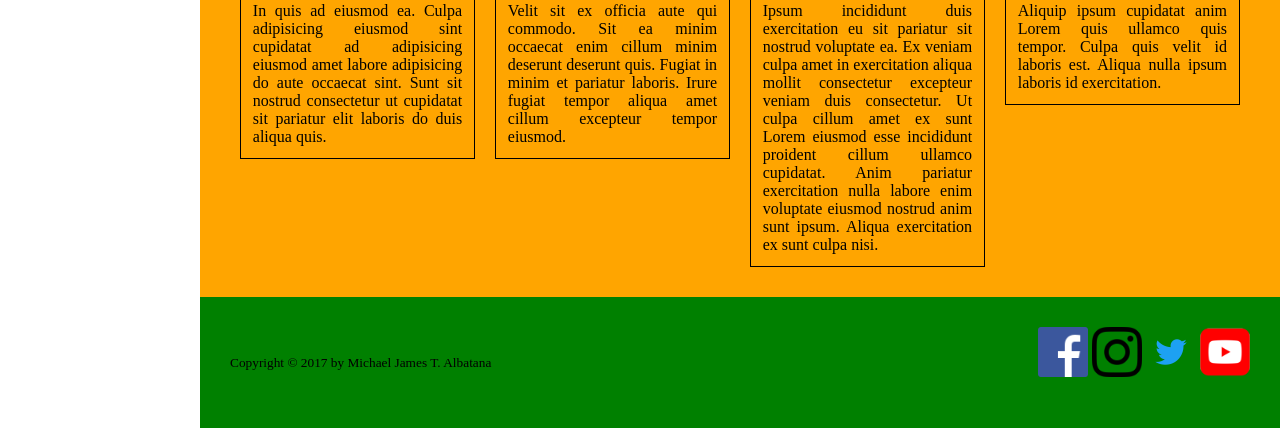
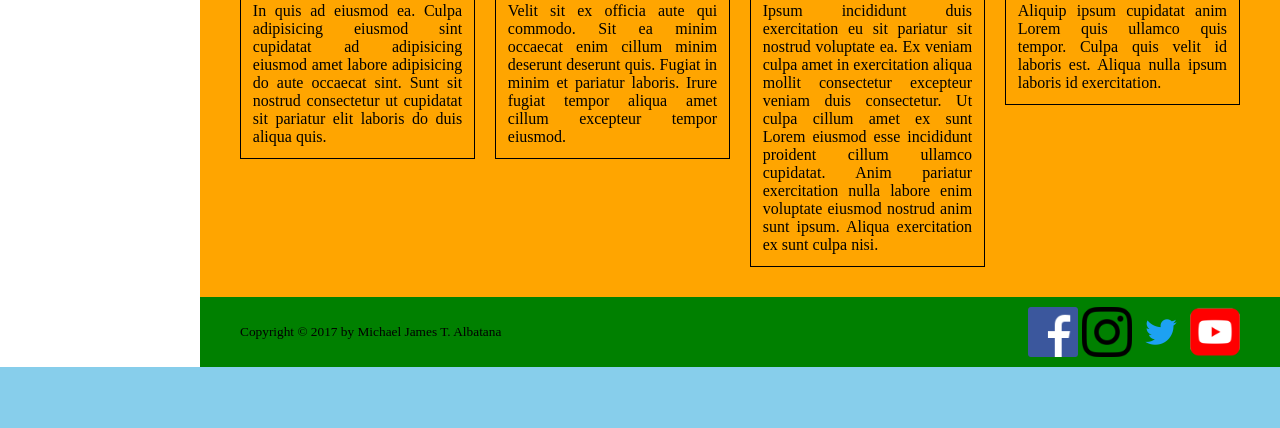
Before and after one commit to x2zatzz/b3nc-albatana-michaeljames, a PHP site: page /mod02-12/index.html in a window 1280 px wide. Shown: the part 2849-3277 px from the top of the page. After the commit the page ends 3216 px from the top, so only its background shows below. Run offline with PHP 8.4, Linux system fonts and the light colour scheme.

Commit message:
regular commit

```diff
--- a/mod02-12/css/style.css
+++ b/mod02-12/css/style.css
@@ -109,16 +109,26 @@ ul{
   margin: auto 5% 5%;
   text-align: justify;
 }
+/* footer section ----------- */
 .footer{
   background-color: green;
   min-height: 70px;
-  line-height: 70px;
-  padding: 0 auto 0 auto
+  /* line-height: 35px; */
+  padding: 10px 40px 10px 40px;
+  clear: both;
+  display: block;
 }
 .contact{
   float: right;
-  vertical-align: middle;
-
+  /* vertical-align: middle; */
+  height: 100%;
+  display: block;
+}
+small{
+  float: left;
+  display: block;
+  height: 50px;
+  line-height: 50px;
 }
 img[alt*="Social"]{
   width: 50px;
@@ -126,8 +136,6 @@ img[alt*="Social"]{
   /* border: 1px solid black; */
   /* border-radius: 50%; */
 }
-
-
 .services img,
 .gallery img{
   width: 100%;
--- a/mod02-12/index.html
+++ b/mod02-12/index.html
@@ -15,24 +15,24 @@
 
       </div><!-- ############################################################################# -->
       <ul>
-        <li><a href="#banner">Home</a></li>
-        <li><a href="#about">About</a></li>
-        <li><a href="#services">Services</a></li>
-        <li><a href="#projects">Projects</a></li>
-        <li><a href="#contact">Contact</a></li>
+        <li><a href="#gotohome">Home</a></li>
+        <li><a href="#gotoabout">About</a></li>
+        <li><a href="#gotoservices">Services</a></li>
+        <li><a href="#gotoprojects">Projects</a></li>
+        <li><a href="#gotocontact">Contact</a></li>
       </ul>
     </div><!-- ############################################################################# -->
 
 
     <div class="main">
-      <div class="banner" id="banner">
+      <div class="banner" id="gotohome">
         <div class="box">
           <h1>The Website's Brand Name</h1>
           <p>This is a simple website layout utilizing CSS Positions and Floats</p>
         </div>
       </div><!-- ############################################################################# -->
 
-      <div class="about" id="about">
+      <div class="about" id="gotoabout">
         <h2>About</h2>
         <p>Mollit consequat laboris minim id nostrud Lorem deserunt qui non. Quis et nisi ullamco cupidatat commodo elit sint Lorem dolore Lorem voluptate. Sunt et est tempor ut deserunt labore nulla ea nostrud ea aute. Culpa quis est et et dolor occaecat Lorem culpa adipisicing ex voluptate pariatur. Dolore pariatur dolore laboris aliquip tempor quis excepteur. Veniam culpa ipsum eiusmod culpa. Cillum mollit sint sunt cupidatat ad ipsum enim in et id.</p>
         <p>Incididunt labore ut occaecat mollit adipisicing enim quis labore ipsum. Dolore et magna et nisi consequat enim veniam elit cillum excepteur consectetur. Est cupidatat aute qui culpa aliqua sit elit ad sunt dolor ut elit. Occaecat duis non ullamco duis irure cupidatat eu cillum ea cillum qui.</p>
@@ -43,7 +43,7 @@
 
       </div><!-- ############################################################################# -->
 
-      <div class="services clear" id="services">
+      <div class="services clear" id="gotoservices">
         <h2>Services</h2>
         <div class="column">
           <img src="https://picsum.photos/300/300/?random" alt="">
@@ -63,7 +63,7 @@
 
       </div><!-- ############################################################################# -->
 
-      <div class="projects" id="projects">
+      <div class="projects" id="gotoprojects">
         <h2>Projects</h2>
         <p>Exercitation enim ipsum laborum labore cillum ad adipisicing eu. Nisi aute proident nisi officia ipsum laboris consectetur velit eiusmod nisi laboris sit laboris. Ut do duis ex exercitation consectetur irure laborum mollit officia nulla eu deserunt. In ullamco fugiat consectetur exercitation minim. Consequat exercitation labore proident consectetur commodo id officia quis consectetur est do ad laborum.</p>
       </div><!-- ############################################################################# -->
@@ -90,10 +90,9 @@
             <h3>Item 4</h3>
             <p>Aliquip ipsum cupidatat anim Lorem quis ullamco quis tempor. Culpa quis velit id laboris est. Aliqua nulla ipsum laboris id exercitation.</p>
         </div>
-
       </div><!-- ############################################################################# -->
 
-      <div class="footer" id="contact">
+      <div class="footer" id="gotocontact">
         <small>Copyright &copy; 2017 by Michael James T. Albatana</small>
         <div class="contact">
           <img src="assets/FB-f-Logo__blue_58.png" alt="Social Facebook">
```
Also changed, not shown: mod02-11/index_original.html (renamed from mod02-11/index(backup).html).
